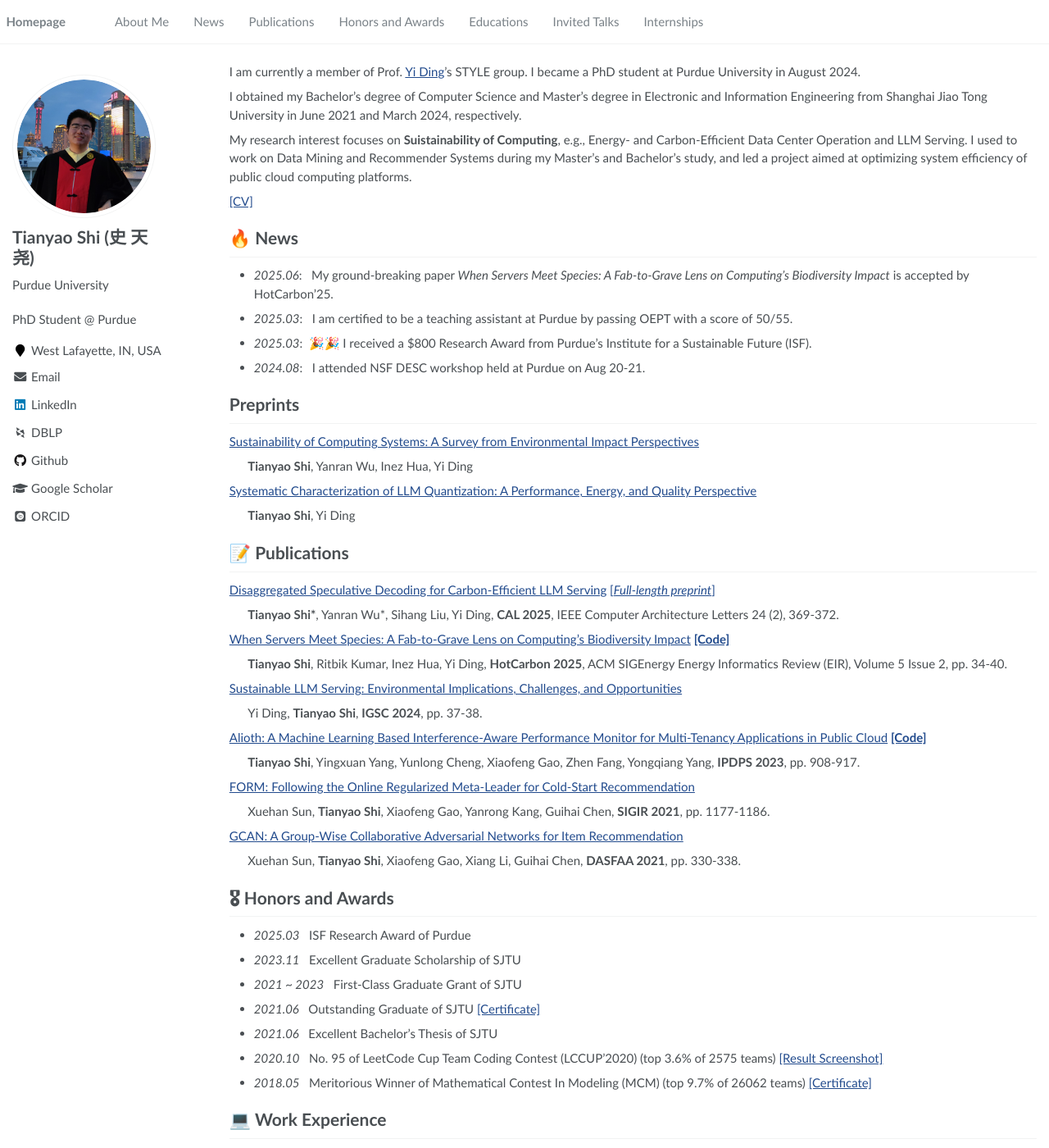
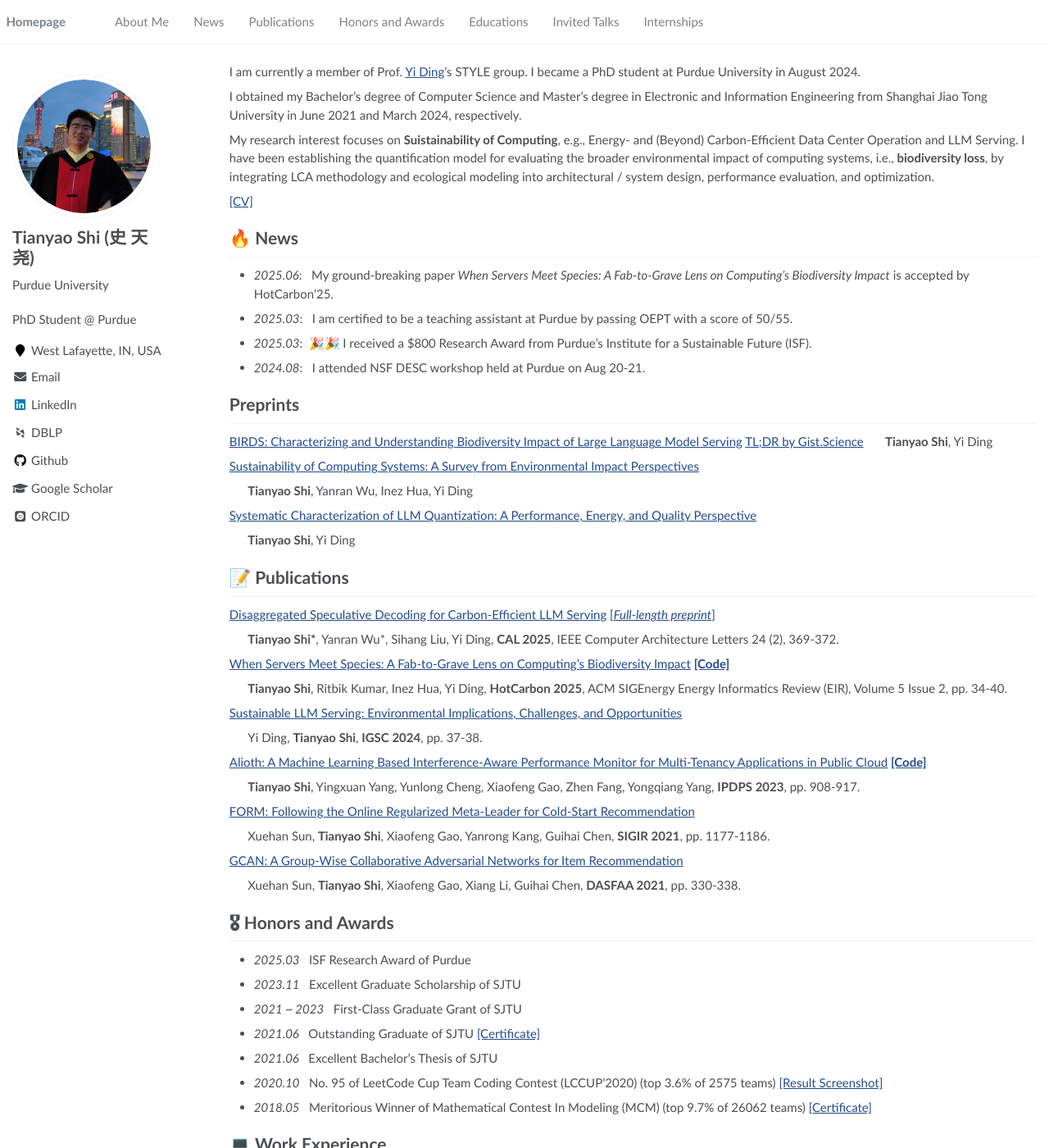
Before and after one commit to StHowling/sthowling.github.io, a Jekyll site: the page built from _pages/about.md, in a window 1280 px wide and 1400 px high. Shown: the whole window at 82% size. Built offline with Jekyll 4.4.1, drawn with Linux system fonts in a browser that asks for light colours; some web fonts are replaced; some of the changed text lies outside the part shown.

Commit message:
Update publications

```diff
--- a/_pages/about.md
+++ b/_pages/about.md
@@ -21,7 +21,7 @@ I am currently a member of Prof. [Yi Ding](https://y-ding.github.io/)'s STYLE gr
 
 I obtained my Bachelor's degree of Computer Science and Master's degree in Electronic and Information Engineering from Shanghai Jiao Tong University in June 2021 and March 2024, respectively.
 
-My research interest focuses on **Suistainability of Computing**, e.g., Energy- and Carbon-Efficient Data Center Operation and LLM Serving. I used to work on Data Mining and Recommender Systems during my Master's and Bachelor's study, and led a project aimed at optimizing system efficiency of public cloud computing platforms.
+My research interest focuses on **Suistainability of Computing**, e.g., Energy- and (Beyond) Carbon-Efficient Data Center Operation and LLM Serving. I have been establishing the quantification model for evaluating the broader environmental impact of computing systems, i.e., **biodiversity loss**,  by integrating LCA methodology and ecological modeling into architectural / system design, performance evaluation, and optimization.
 
 
 [[CV]](../pdf/Resume_TianyaoShi_2602.pdf)
@@ -35,6 +35,9 @@ My research interest focuses on **Suistainability of Computing**, e.g., Energy-
 - *2024.08*: &nbsp; I attended NSF DESC workshop held at Purdue on Aug 20-21.
 
 # Preprints
+
+[BIRDS: Characterizing and Understanding Biodiversity Impact of Large Language Model Serving](https://arxiv.org/abs/2605.27480) [TL;DR by Gist.Science](https://gist.science/paper/2605.27480#gist)
+&emsp;&emsp;**Tianyao Shi**, Yi Ding
 
 [Sustainability of Computing Systems: A Survey from Environmental Impact Perspectives](https://www.techrxiv.org/users/1024518/articles/1384487-sustainability-of-computing-systems-a-survey-from-environmental-impact-perspectives)
 
@@ -80,12 +83,13 @@ My research interest focuses on **Suistainability of Computing**, e.g., Energy-
 - *2018.05* &nbsp; Meritorious Winner of Mathematical Contest In Modeling (MCM) (top 9.7% of 26062 teams) [[Certificate]](../pdf/73043.pdf)
 
 # 💻 Work Experience
-- *2022.03 – 2022.09*, Teaching Assistant of [**Introduction to Computer Science (“Xuesen Challenge Program”)**](https://news.sjtu.edu.cn/mtjj/20220306/167909.html)
-- *2020.09 - 2020.12*, Teaching Assistant of [**Algorithm Design and Analysis (CS7310)**](http://anl.sjtu.edu.cn/gao-xf/resources/projectDesc/CS7310-2020/Project-Data-AnalyticJobScheduling.pdf/hehe)
+- *2026.01 - 2026.05*, Teaching Assistant of **ECE20875: Python for Data Science** at Purdue University
+- *2022.03 – 2022.09*, Teaching Assistant of [**Introduction to Computer Science (“Xuesen Challenge Program”)**](https://news.sjtu.edu.cn/mtjj/20220306/167909.html) at SJTU
+- *2020.09 - 2020.12*, Teaching Assistant of [**Algorithm Design and Analysis (CS7310)**](http://anl.sjtu.edu.cn/gao-xf/resources/projectDesc/CS7310-2020/Project-Data-AnalyticJobScheduling.pdf/hehe) at SJTU
 - *2019.09 - 2021.01*, Managing Assistant of Office of Instructional Operations Management in SJTU Academic Affairs Office
 
 # 📝 Academic Services
-- Reviewer of IEEE TPAMI
+- Reviewer of IEEE TPAMI, IEEE TII
 - External Reviewer of IEEE TNSE, IEEE TNSM, AAAI 2022, ICDM 2023
 
 # ⚽ Hobbies
```
